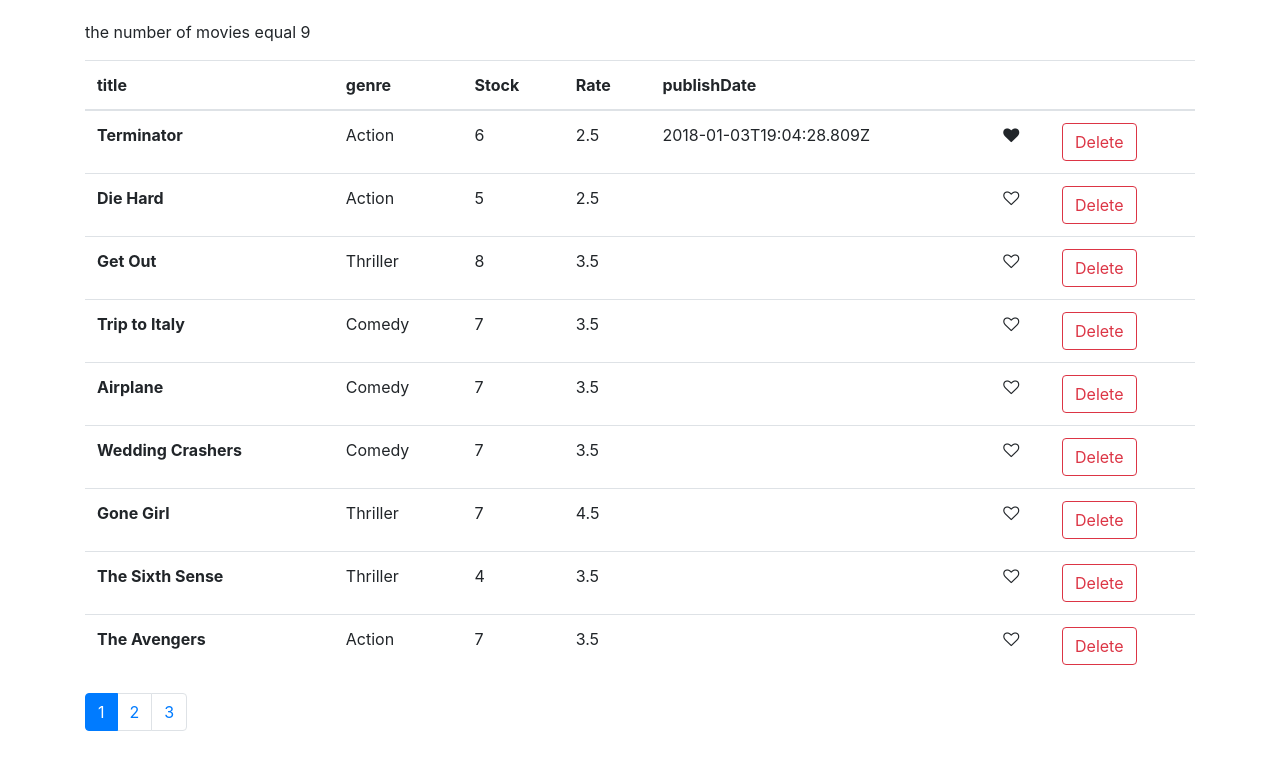
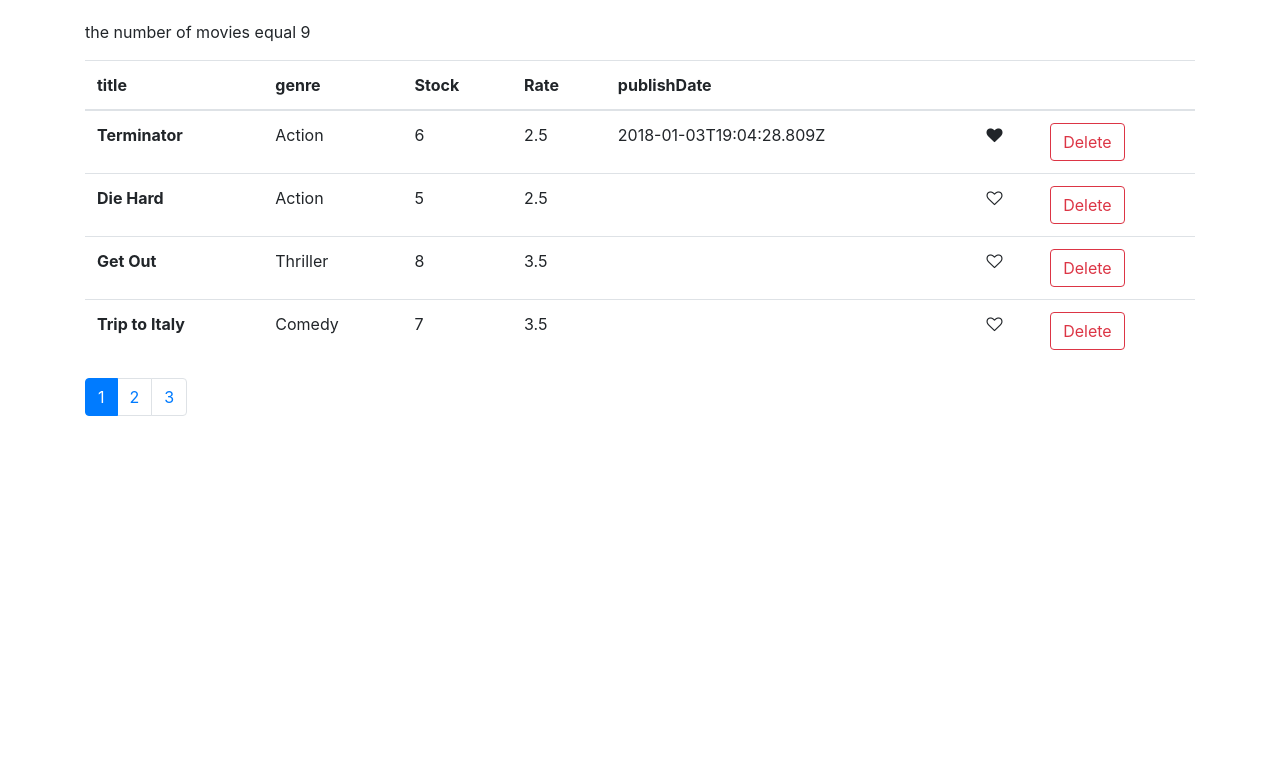
Before and after one commit to ahmedibrahimhassan654/vidlymovieapp, a React (Create React App) app: page / in a window 1280 px wide. Shown: the top 770 px of the page. Built offline with nearby package versions, Linux system fonts and the light colour scheme.

Commit message:
import pagination function

```diff
--- a/src/movies/Movies.jsx
+++ b/src/movies/Movies.jsx
@@ -2,6 +2,7 @@
 import { getMovies } from '../services/fakeMovieService.js';
 import Like from '../common/like';
 import Pagination from '../common/pagination';
+import { paginate } from '../utils/paginate.js';
 
 class Movies extends Component {
     state = {
@@ -25,10 +26,12 @@
     };
     render() {
         const { length: count } = this.state.movies;
-        const { currentPage, pageSize } = this.state;
+        const { currentPage, pageSize,movies:AllMovies } = this.state;
         if (count === 0)
             return <p>there is no movie yet on database </p>;
 
+        //paginate movies
+        const movies = paginate(AllMovies,currentPage,pageSize)
 
         return (
             <React.Fragment>
@@ -46,7 +49,7 @@
                         </tr>
                     </thead>
                     <tbody>
-                        {this.state.movies.map(movie => (
+                        {movies.map(movie => (
                             <tr key={movie._id}>
                                 <th scope="row" >{movie.title}</th>
                                 <td>{movie.genre.name}</td>
--- /dev/null
+++ b/src/utils/paginate.js
@@ -0,0 +1,13 @@
+import _ from 'lodash';
+
+export function paginate(items, pageNumber, pageSize) {
+    //calculate the starting index of the item on this page
+    const startIndex = (pageNumber - 1) * pageSize;
+
+    //go to loadash and take all the items on this page
+
+    return _(items).slice(startIndex).take(pageSize).value();
+
+    //_.slice(items, startIndex);
+    //_.take()
+}
```
